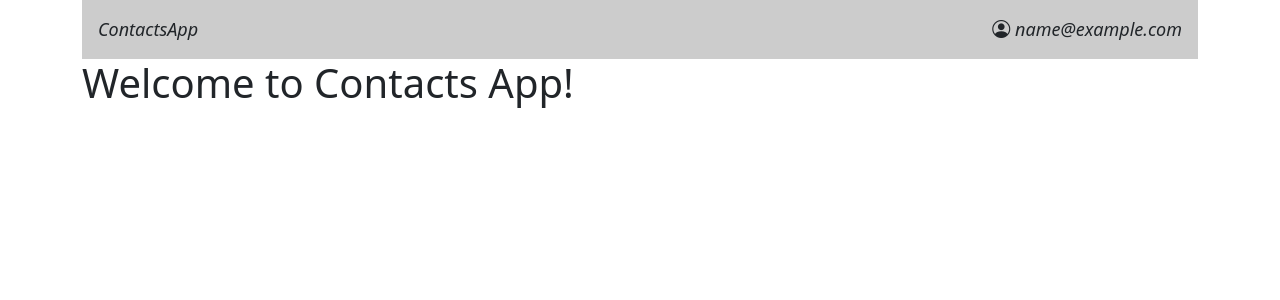
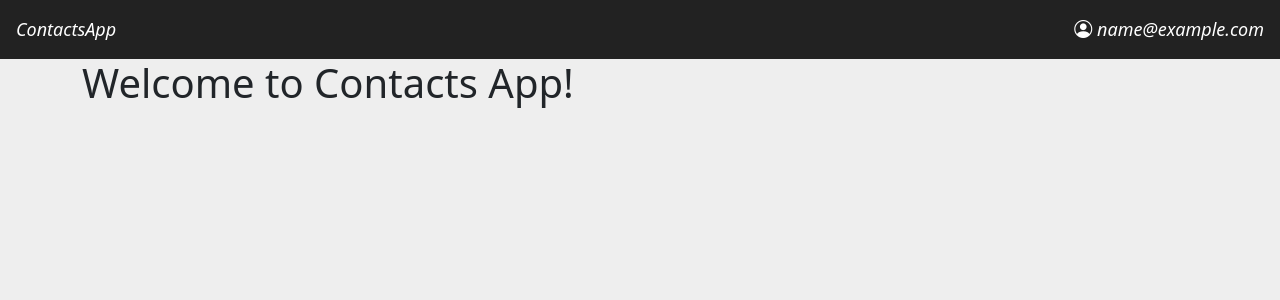
Before and after one commit to Joshun/contacts-app, a Django app: page / in a window 1280 px wide. Shown: the top 300 px of the page. Run offline with Django 5.2, Linux system fonts and the light colour scheme; the visitor is signed in with stand-in values (Sample User, id 1).

Commit message:
improve style

```diff
--- a/contactscore/static/contactscore/styles.css
+++ b/contactscore/static/contactscore/styles.css
@@ -1,10 +1,10 @@
+body {
+    background-color: #eee;
+}
 
 header {
     font-size: 18px;
     font-style: italic;
+    background-color: #222;
+    color: #fff;
 }
-
-
-header {
-    background-color: #ccc;
-}
--- a/contactscore/templates/contactscore/base_template.html
+++ b/contactscore/templates/contactscore/base_template.html
@@ -9,7 +9,7 @@
     <link rel="stylesheet" href="https://cdn.jsdelivr.net/npm/bootstrap-icons@1.11.3/font/bootstrap-icons.min.css">
     <link rel="stylesheet" href="{% static 'contactscore/styles.css' %}" />
 </head>
-<body class="container">
+<body>
 
 <header class="d-flex flex-row justify-content-between p-3">
     <div>
@@ -23,7 +23,9 @@
     </div>
 </header>
 
+<div class="container">
 {% block maincontent %}
 {% endblock %}
+</div>
 </body>
 </html>
```
